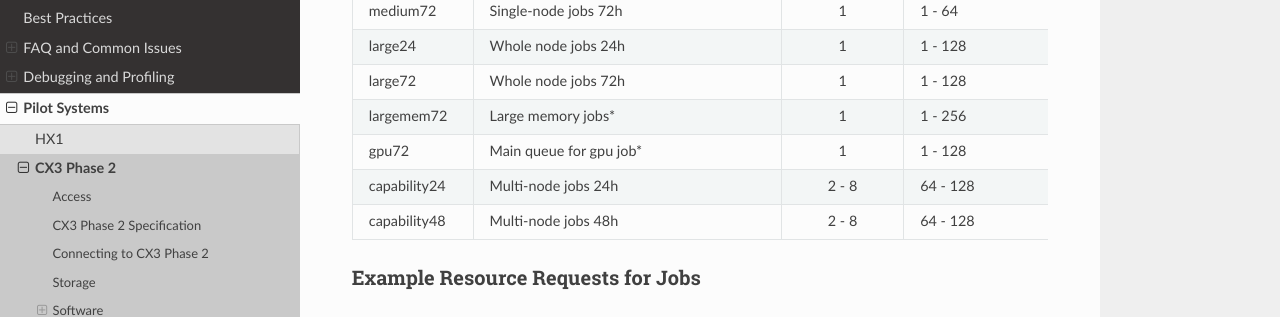
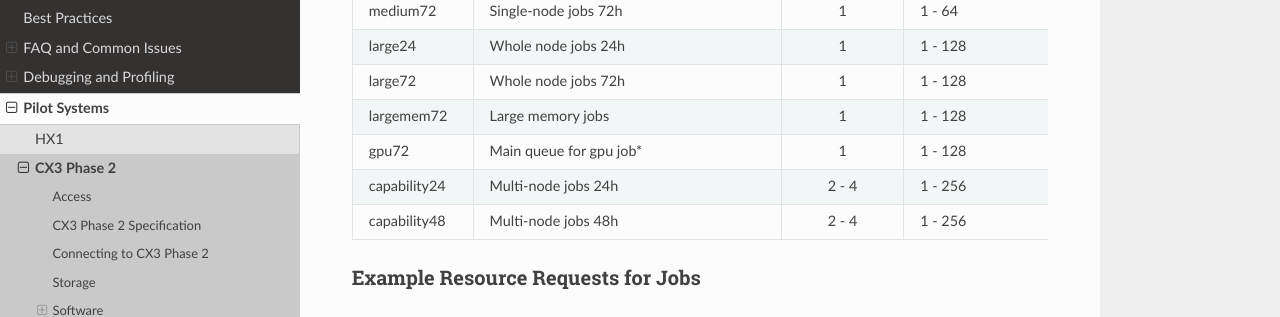
Before and after one commit to ImperialCollegeLondon/icl-rcs-user-guide, an MkDocs documentation site: the page built from docs/hpc/pilot/cx3-phase2.md, in a window 1280 px wide and 900 px high, scrolled down 4791 px. Shown: the part 151-468 px from the top of the window. Built offline with MkDocs 1.6.1, drawn with Linux system fonts in a browser that asks for light colours; nearby versions of some CDN libraries.

Commit message:
changed capability queues

```diff
--- a/docs/hpc/pilot/cx3-phase2.md
+++ b/docs/hpc/pilot/cx3-phase2.md
@@ -170,13 +170,13 @@ The following queues of jobs are supported:
 | [pqood](#pqood) | Queue for Open OnDemand (RStudio) jobs* |1 |1, 2, 4, 8 |8, 16, 32, 64 | 8 |
 | throughput72 | Low core jobs | 1 | 1- 8 | 1 - 100 | 9 - 72 |
 | medium24 | Single-node jobs 24h | 1 | 1 - 64 | 1 - 450 | 0 - 24 |
-| medium72 | Single-node jobs 72h | 1 | 1 - 64 | 1 - 400 | 0 - 72 |
+| medium72 | Single-node jobs 72h | 1 | 1 - 64 | 1 - 400 | 24 - 72 |
 | large24 | Whole node jobs 24h | 1 | 1 - 128 | 1 - 920 | 0 - 24 |
-| large72 | Whole node jobs 72h | 1 | 1 - 128 | 1 - 920 | 0 - 72 |
-| largemem72 | Large memory jobs* | 1 | 1 - 256 | 921 - 4000 | 0 - 72 |
+| large72 | Whole node jobs 72h | 1 | 1 - 128 | 1 - 920 | 24 - 72 |
+| largemem72 | Large memory jobs | 1 | 1 - 128 | 921 - 4000 | 0 - 72 |
 | gpu72 | Main queue for gpu job* | 1 | 1 - 128 | 1 - 920 | 0 - 72 |
-| capability24 | Multi-node jobs 24h | 2 - 8 | 64 - 128  | 1 - 920 |     0 - 24 |
-| capability48 | Multi-node jobs 48h | 2 - 8 | 64 - 128 | 1 - 920 | 24 - 48 |
+| capability24 | Multi-node jobs 24h | 2 - 4 | 1 - 256 | 1 - 2048 | 0 - 24 |
+| capability48 | Multi-node jobs 48h | 2 - 4 | 1 - 256 | 1 - 2048 | 24 - 48 |
 
 
 ### Example Resource Requests for Jobs
```
